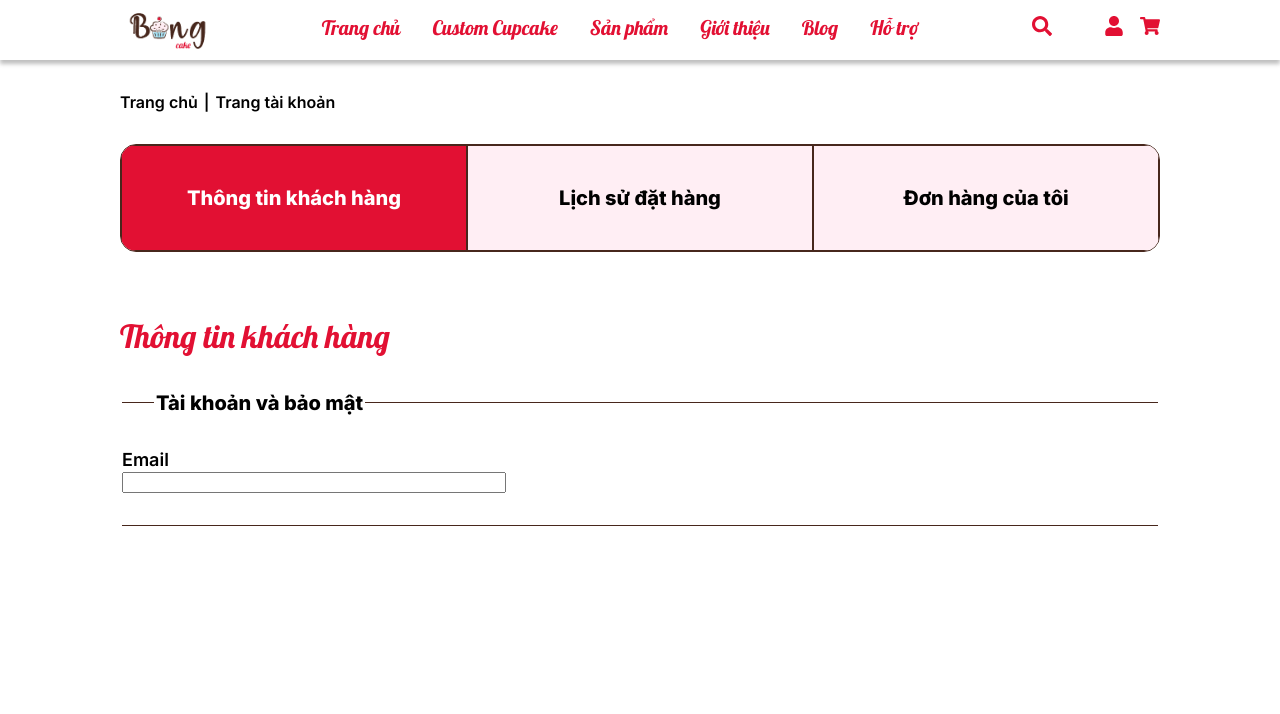
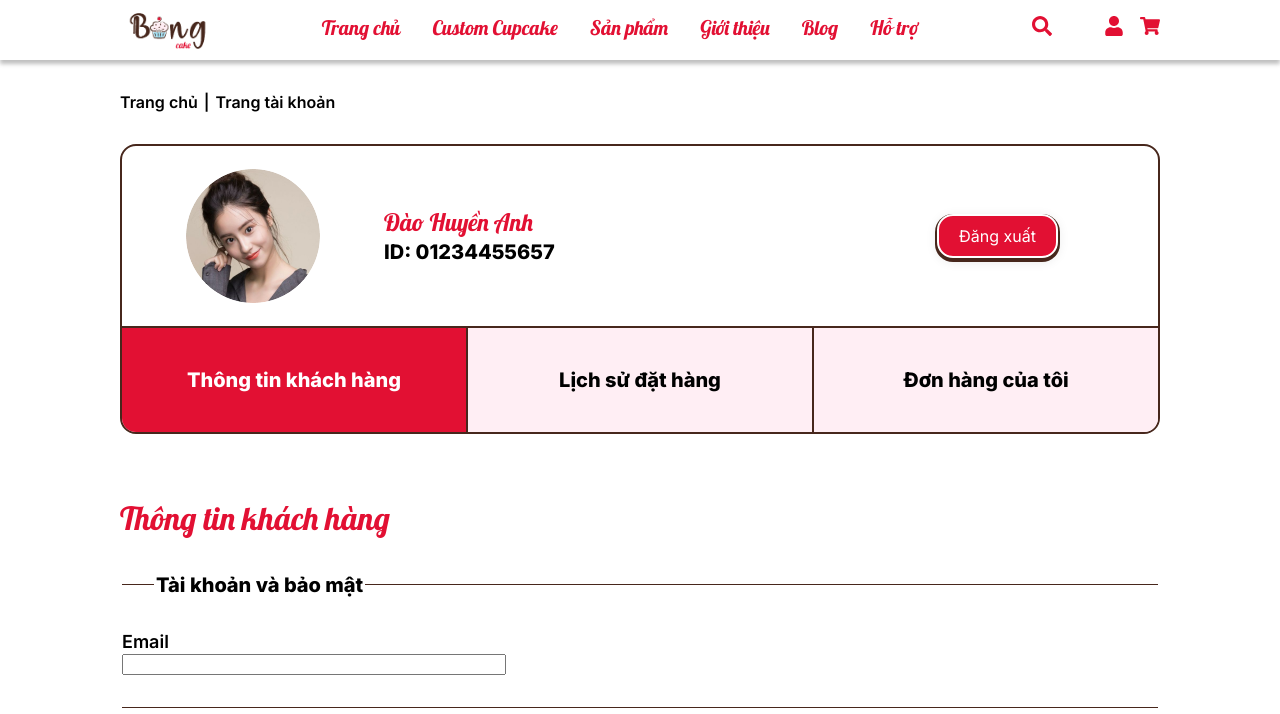
Before and after one commit to Web-Development-Group11/cake-web-project, a React (Vite) app in the folder frontend/: page /account in a window 1280 px wide. Shown: the top 714 px of the page. Built offline with nearby package versions, Linux system fonts and the light colour scheme; some icons are missing.

Commit message:
update tab component

```diff
--- a/frontend/src/components/tab/Tab.jsx
+++ b/frontend/src/components/tab/Tab.jsx
@@ -6,6 +6,12 @@ import styles from './Tab.module.css';
 
 const Tab = () => {
     const [activeTab, setActiveTab] = useState('customerInfo');
+
+    const user = {
+      name: 'Đào Huyền Anh',
+      id: '01234455657',
+      avatar: '/src/assets/image/avatar.png', // Replace with user avatar URL
+    };
 
     // This is just placeholder data. Replace this with your actual data.
     const orders = [
@@ -21,6 +27,17 @@ const Tab = () => {
 
     return (
       <div className={styles.tab__container}>
+        <div className={styles.container__wrapper}>
+          <div className={styles.user__container}>
+            <img src={user.avatar} alt="User Avatar" className={styles.avatar} />
+            <div className={styles.user__info}>
+              <p className='title--1' style={{ color: 'var(--primary-color)' }}>{user.name}</p>
+              <p className='title--3'>ID: {user.id}</p>
+            </div>
+            <div className={styles.signout}>
+              <Button type='btn1 primary'>Đăng xuất</Button>
+            </div>
+          </div>
           <div className={styles.tab__header}>
             <div
               className={`${styles.tab} ${activeTab=== 'customerInfo' ? styles.active : ''} title--3`}
@@ -29,7 +46,7 @@ const Tab = () => {
               Thông tin khách hàng
             </div>
             <div
-            className={`${styles.tab} ${activeTab === 'orderHistory' ? styles.active : ''} title--3`}
+              className={`${styles.his__box} ${styles.tab} ${activeTab === 'orderHistory' ? styles.active : ''} title--3`}
               onClick={() => setActiveTab('orderHistory')}
             >
               Lịch sử đặt hàng
@@ -41,8 +58,9 @@ const Tab = () => {
               Đơn hàng của tôi
             </div>
           </div>
+        </div>
 
-        <div className={styles.tabContent}>
+        <div className={styles.tab__content}>
           {activeTab === 'customerInfo' && (
             <div className={styles.customerInfo}>
               <div className={`${styles.title} heading`}>Thông tin khách hàng</div>
--- a/frontend/src/components/tab/Tab.module.css
+++ b/frontend/src/components/tab/Tab.module.css
@@ -8,29 +8,63 @@
     overflow: hidden;
 }
 
+.container__wrapper {
+    border: 2px solid var(--brown);
+    border-radius: 1rem;
+    overflow: hidden;
+}
+
+.user__container {
+    display: flex;
+    align-items: center;
+    height: 11.25rem;
+    border-bottom: none;
+    width: 100%;
+    margin: 0 auto;
+    box-sizing: border-box;
+    position: relative;
+}
+
+.avatar {
+    width: 8.375rem;
+    height: 8.375rem;
+    border-radius: 50%;
+    margin-left: 4rem;
+
+}
+
+.user__info p {
+    margin-left: 4rem;
+}
+
+.signout {
+    position: absolute;
+    right: 6.25rem;
+}
+
 .tab__header {
     display: flex;
     justify-content: space-around;
-    /* list-style: none; */
     padding: 0;
-    /* border-bottom: 2px solid var(--brown); */
-    border: 1px solid var(--brown);
-    border-radius: 1rem;
+    border-top: 2px solid var(--brown);
     overflow: hidden;
 }
 
 .tab {
     flex: 1;
-    height: 104px;
+    height: 6.5rem;
     display: flex;
     align-items: center;
     justify-content: center;
     cursor: pointer;
     background-color: var(--background-2);
-    border: 1px solid var(--brown);
-    /* position: relative; */
     overflow: hidden;
     transition: background-color 0.3s ease, color 0.3s ease;
+}
+
+.his__box {
+    border-left: 2px solid var(--brown);
+    border-right: 2px solid var(--brown);
 }
 
 .active {
@@ -38,7 +72,7 @@
     color: var(--white);
 }
 
-.tab::after {
+/* .tab::after {
     content: '';
     position: absolute;
     bottom: 0;
@@ -47,32 +81,15 @@
     width: 100%;
     background-color: transparent;
     transition: background-color 0.3s ease;
-}
-
-.active::after {
-    background-color: var(--white);
-}
-
-/* .tabs button {
-    background: none;
-    border: none;
-    padding: 10px 15px;
-    cursor: pointer;
-    font-size: 16px;
-}
-
-.tabs button:hover {
-    background-color: #ddd;
-}
-
-.tabs button.active {
-    color: white;
-    background-color: #ff0000;
 } */
 
-/* .tabContent {
-    border-top: 1px solid #ddd;
+/* .active::after {
+    background-color: var(--white);
 } */
+
+.tab__content {
+    border: none;
+}
 
 .orderHistory {
     display: flex;
```
Lines whose indentation alone changed are shown as unchanged.
